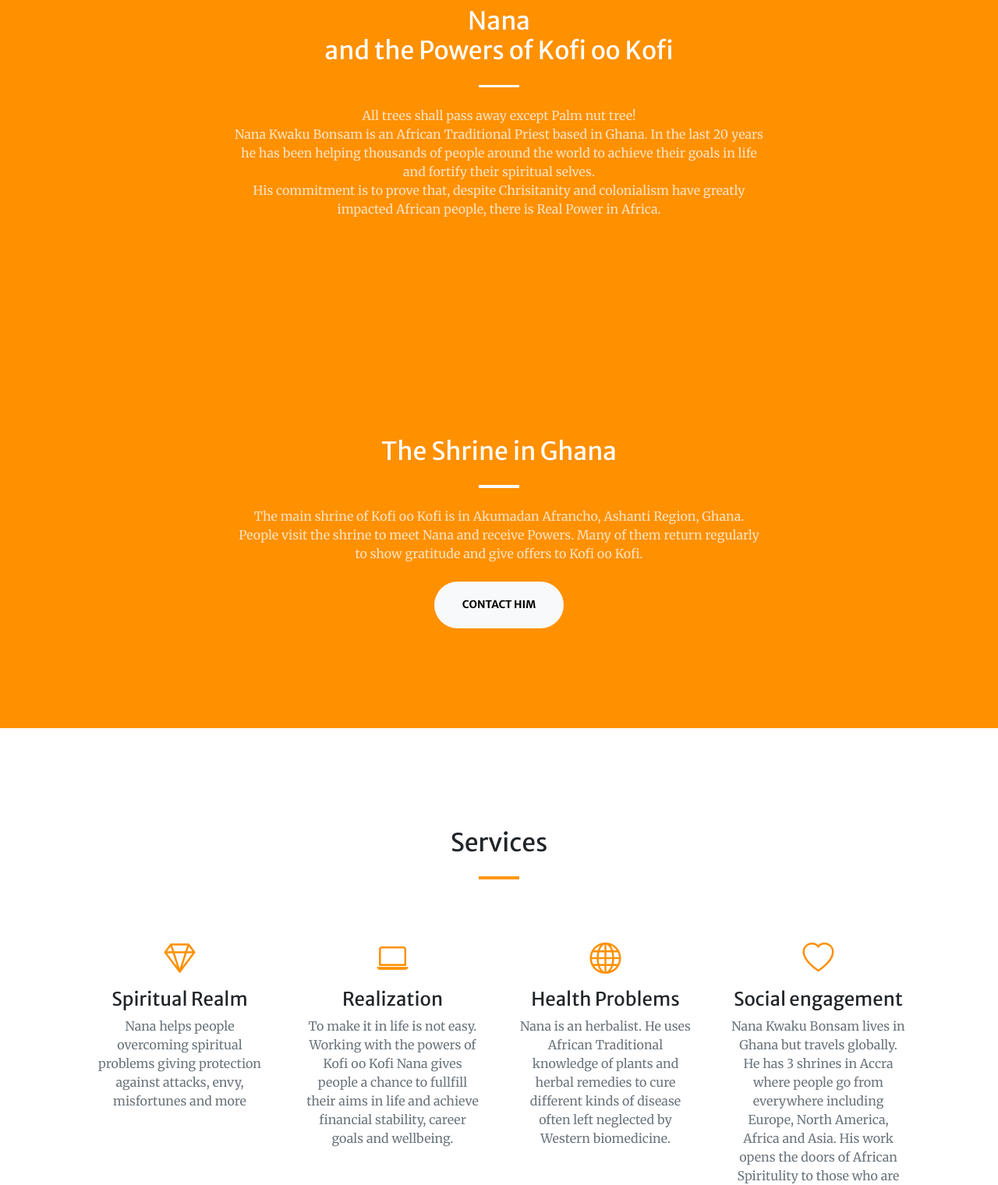
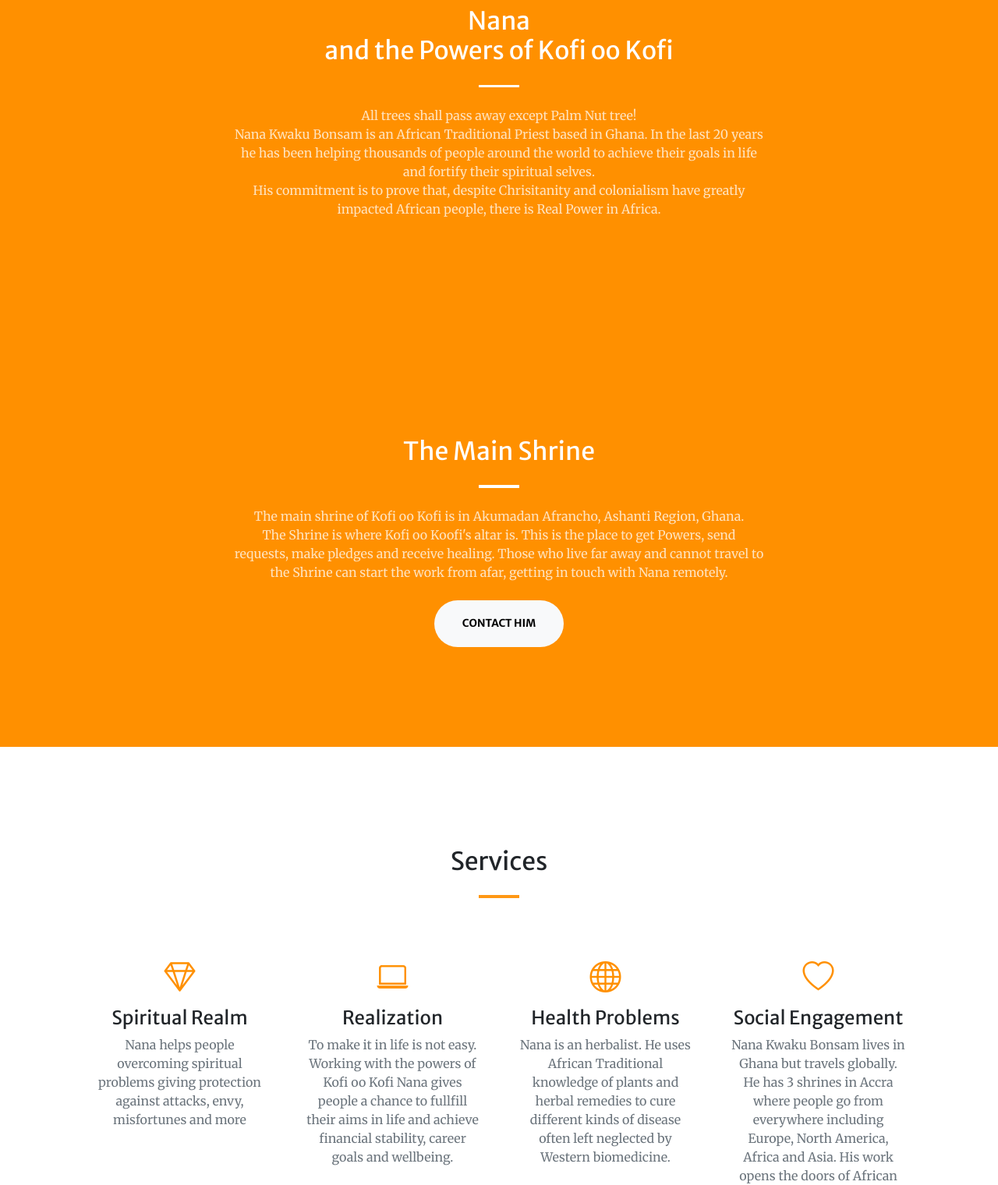
Before and after one commit to neuromancer-ii/nana-website, a plain HTML site: page index.html in a window 1280 px wide. Shown: the part 920-2440 px from the top of the page at 78% size. Drawn offline with nearby package versions, Linux system fonts and the light colour scheme; some packages are replaced by stand-ins of ours; a script that the page names is missing.

Commit message:
Update index.html

```diff
--- a/index.html
+++ b/index.html
@@ -57,7 +57,7 @@
                     <div class="col-lg-8 text-center">
                         <h2 class="text-white mt-0">Nana<br>and the Powers of Kofi oo Kofi</h2>
                         <hr class="divider divider-light" />
-                        <p class="text-white-75 mb-4">All trees shall pass away except Palm nut tree!<br>Nana Kwaku Bonsam is an African Traditional Priest based in Ghana. In the last 20 years he has been helping thousands of people around the world to achieve their goals in life and fortify their spiritual selves.<br>His commitment is to prove that, despite Chrisitanity and colonialism have greatly impacted African people, there is Real Power in Africa.</p>
+                        <p class="text-white-75 mb-4">All trees shall pass away except Palm Nut tree!<br>Nana Kwaku Bonsam is an African Traditional Priest based in Ghana. In the last 20 years he has been helping thousands of people around the world to achieve their goals in life and fortify their spiritual selves.<br>His commitment is to prove that, despite Chrisitanity and colonialism have greatly impacted African people, there is Real Power in Africa.</p>
                     </div>
                 </div>
             </div>
@@ -67,9 +67,9 @@
             <div class="container px-4 px-lg-5">
                 <div class="row gx-4 gx-lg-5 justify-content-center">
                     <div class="col-lg-8 text-center">
-                        <h2 class="text-white mt-0">The Shrine in Ghana</h2>
+                        <h2 class="text-white mt-0">The Main Shrine</h2>
                         <hr class="divider divider-light" />
-                        <p class="text-white-75 mb-4">The main shrine of Kofi oo Kofi is in Akumadan Afrancho, Ashanti Region, Ghana.<br>People visit the shrine to meet Nana and receive Powers. Many of them return regularly to show gratitude and give offers to Kofi oo Kofi.</p>
+                        <p class="text-white-75 mb-4">The main shrine of Kofi oo Kofi is in Akumadan Afrancho, Ashanti Region, Ghana.<br>The Shrine is where Kofi oo Koofi's altar is. This is the place to get Powers, send requests, make pledges and receive healing. Those who live far away and cannot travel to the Shrine can start the work from afar, getting in touch with Nana remotely.</p>
                         <a class="btn btn-light btn-xl" href="#services">Contact him</a>
                     </div>
                 </div>
@@ -105,7 +105,7 @@
                     <div class="col-lg-3 col-md-6 text-center">
                         <div class="mt-5">
                             <div class="mb-2"><i class="bi-heart fs-1 text-primary"></i></div>
-                            <h3 class="h4 mb-2">Social engagement</h3>
+                            <h3 class="h4 mb-2">Social Engagement</h3>
                             <p class="text-muted mb-0">Nana Kwaku Bonsam lives in Ghana but travels globally. He has 3 shrines in Accra where people go from everywhere including Europe, North America, Africa and Asia. His work opens the doors of African Spiritulity to those who are ready and willing to learn.</p>
                         </div>
                     </div>
```
